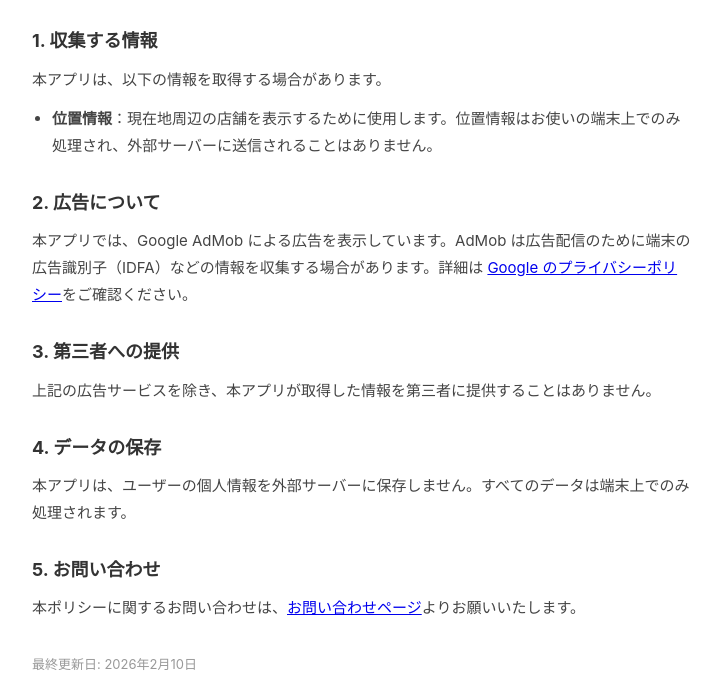
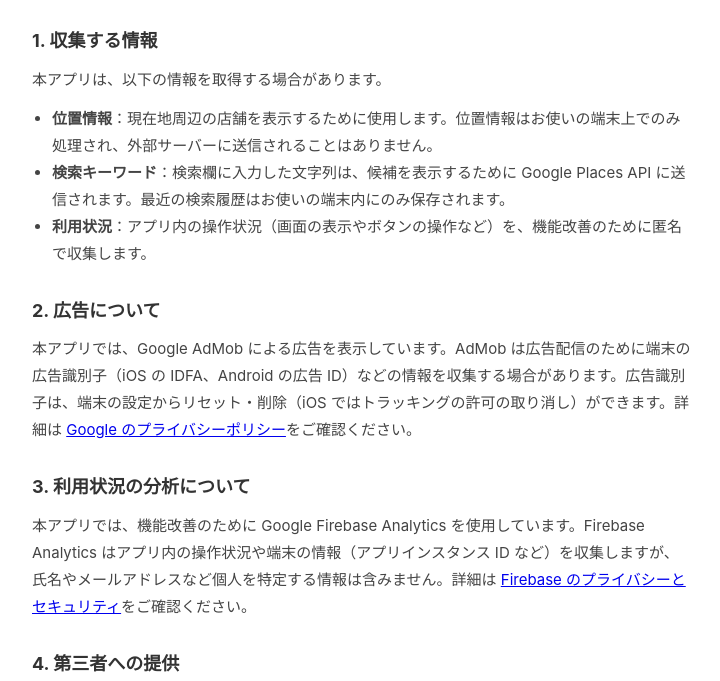
Before and after one commit to norikroos/norikroos.github.io, a plain HTML site: page sushimap/privacy.html in a window 1280 px wide. Shown: the part 119-800 px from the top of the page, without its empty margins (278-998 px from the left). Drawn offline with Linux system fonts and the light colour scheme.

Commit message:
sushimap: プライバシーポリシーに Android 版の記述を追記
Co-Authored-By: Claude Opus 5.5 <noreply@anthropic.com>

```diff
--- a/sushimap/privacy.html
+++ b/sushimap/privacy.html
@@ -30,20 +30,25 @@
   <p>本アプリは、以下の情報を取得する場合があります。</p>
   <ul>
     <li><strong>位置情報</strong>：現在地周辺の店舗を表示するために使用します。位置情報はお使いの端末上でのみ処理され、外部サーバーに送信されることはありません。</li>
+    <li><strong>検索キーワード</strong>：検索欄に入力した文字列は、候補を表示するために Google Places API に送信されます。最近の検索履歴はお使いの端末内にのみ保存されます。</li>
+    <li><strong>利用状況</strong>：アプリ内の操作状況（画面の表示やボタンの操作など）を、機能改善のために匿名で収集します。</li>
   </ul>
 
   <h2>2. 広告について</h2>
-  <p>本アプリでは、Google AdMob による広告を表示しています。AdMob は広告配信のために端末の広告識別子（IDFA）などの情報を収集する場合があります。詳細は <a href="https://policies.google.com/privacy">Google のプライバシーポリシー</a>をご確認ください。</p>
+  <p>本アプリでは、Google AdMob による広告を表示しています。AdMob は広告配信のために端末の広告識別子（iOS の IDFA、Android の広告 ID）などの情報を収集する場合があります。広告識別子は、端末の設定からリセット・削除（iOS ではトラッキングの許可の取り消し）ができます。詳細は <a href="https://policies.google.com/privacy">Google のプライバシーポリシー</a>をご確認ください。</p>
 
-  <h2>3. 第三者への提供</h2>
-  <p>上記の広告サービスを除き、本アプリが取得した情報を第三者に提供することはありません。</p>
+  <h2>3. 利用状況の分析について</h2>
+  <p>本アプリでは、機能改善のために Google Firebase Analytics を使用しています。Firebase Analytics はアプリ内の操作状況や端末の情報（アプリインスタンス ID など）を収集しますが、氏名やメールアドレスなど個人を特定する情報は含みません。詳細は <a href="https://firebase.google.com/support/privacy">Firebase のプライバシーとセキュリティ</a>をご確認ください。</p>
 
-  <h2>4. データの保存</h2>
-  <p>本アプリは、ユーザーの個人情報を外部サーバーに保存しません。すべてのデータは端末上でのみ処理されます。</p>
+  <h2>4. 第三者への提供</h2>
+  <p>上記の広告・分析・検索のサービス（Google）を除き、本アプリが取得した情報を第三者に提供することはありません。</p>
 
-  <h2>5. お問い合わせ</h2>
+  <h2>5. データの保存</h2>
+  <p>本アプリはアカウント登録を必要とせず、氏名やメールアドレスなどの個人情報を取得・保存しません。表示条件や最近の検索履歴などの設定は、お使いの端末内にのみ保存されます。</p>
+
+  <h2>6. お問い合わせ</h2>
   <p>本ポリシーに関するお問い合わせは、<a href="https://www.notion.so/kunugi/303e203271ae81019647e383c7215a36">お問い合わせページ</a>よりお願いいたします。</p>
 
-  <p class="updated">最終更新日: 2026年2月10日</p>
+  <p class="updated">最終更新日: 2026年11月22日</p>
 </body>
 </html>
```
